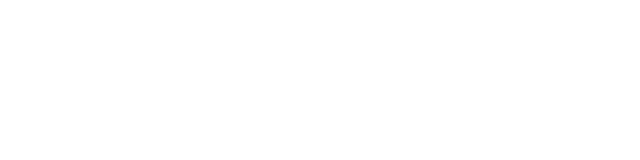
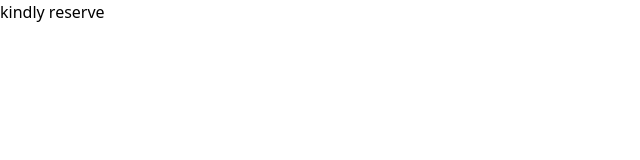
Before and after one commit to MuneebsUrR/planity_clone, a React (Vite) app: page /shop/1/reserve in a window 1280 px wide. Before the commit this address had no page. Shown: the top 160 px of the page, without its empty margins (0-640 px from the left). Built offline with nearby package versions, Linux system fonts and the light colour scheme.

Commit message:
added areservation route

```diff
--- a/src/App.jsx
+++ b/src/App.jsx
@@ -10,6 +10,7 @@ import SignUp from './pages/SignUp';
 import Shop from './pages/Shop';
 import SignIn from './pages/SignIn';
 import ForgotPassword from './pages/ForgotPassword';
+import Reservation from './pages/Reservation';
 
 const App = () => {
 
@@ -24,6 +25,7 @@ const App = () => {
         <Route path='/category/:type' element={<Category />} />
         <Route path='/category/:type/:location' element={<Results />} />
         <Route path='/shop/:shopname' element={<Shop />} />
+        <Route path='/shop/:shopname/reserve' element={<Reservation />}/>
 
       </Routes>
 
--- /dev/null
+++ b/src/components/Reservation/ReserveServices.jsx
@@ -0,0 +1,9 @@
+import React from 'react'
+
+export default function ReserveServices() {
+  return (
+    <div>
+
+    </div>
+  )
+}
--- a/src/components/Shop/ServiceChoice.jsx
+++ b/src/components/Shop/ServiceChoice.jsx
@@ -1,7 +1,9 @@
 import React, { useState } from 'react';
+import { Link, useParams } from 'react-router-dom';
 
 function ServiceChoice({ allServices }) {
   const [expanded, setExpanded] = useState(false);
+  const { shopname } = useParams();
 
   const visibleServices = expanded ? allServices : allServices.slice(0, 5);
 
@@ -15,8 +17,9 @@ function ServiceChoice({ allServices }) {
         {visibleServices.map((service, index) => (
           <li
             key={index}
-            className="flex flex-col sm:flex-row items-start sm:items-center justify-between py-2 border-b border-gray-200 last:border-b-0"
+            className='border-b'
           >
+            <Link className="flex flex-col sm:flex-row items-start sm:items-center justify-between py-2 border-b border-gray-200 last:border-b-0" to={`/shop/${shopname}/reserve`}>
               <div>
                 <p className="font-medium">{service.name}</p>
               </div>
@@ -27,6 +30,7 @@ function ServiceChoice({ allServices }) {
                   Choisir
                 </button>
               </div>
+            </Link>
           </li>
         ))}
       </ul>
--- a/src/components/Shop/ShopDetails.jsx
+++ b/src/components/Shop/ShopDetails.jsx
@@ -4,7 +4,7 @@ import Header from '../Home/Header'
 import Footer from '../Home/Footer'
 import FmdGoodOutlinedIcon from '@mui/icons-material/FmdGoodOutlined';
 import StarBorderOutlinedIcon from '@mui/icons-material/StarBorderOutlined';
-import { useLocation } from 'react-router-dom';
+import { useLocation, useParams } from 'react-router-dom';
 
 import ServiceChoice from './ServiceChoice';
 import RatingCard from './RatingCard';
@@ -13,6 +13,7 @@ import Collaborators from './Collaborators';
 import MapView from '../Results/MapView';
 import AboutUs from './AboutUs';
 export default function ShopDetails() {
+
   const location = useLocation();
   const { name, address, rating, reviews, price, lat, lng } = location.state || {};
   return (
--- /dev/null
+++ b/src/pages/Reservation.jsx
@@ -0,0 +1,9 @@
+import React from 'react'
+
+export default function Reservation() {
+  return (
+    <div>
+      kindly reserve
+    </div>
+  )
+}
```
Lines whose indentation alone changed are shown as unchanged.
